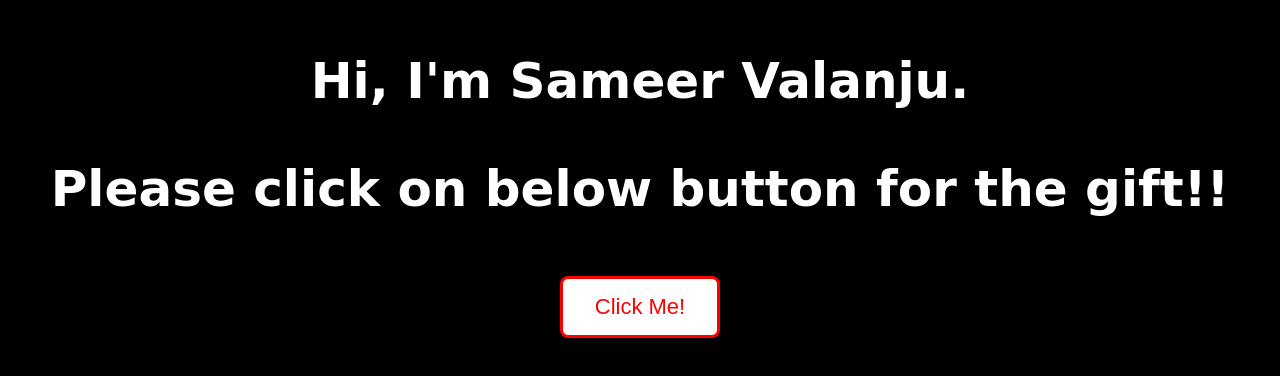
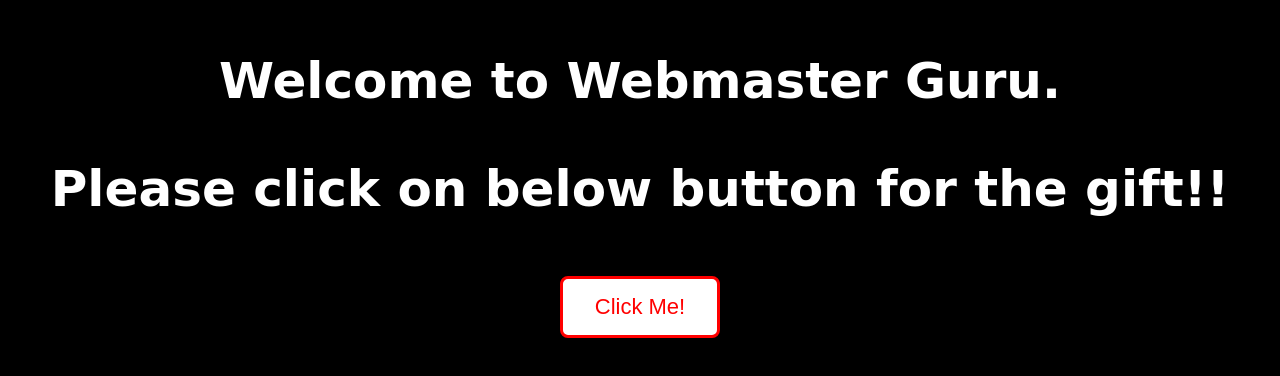
Before and after one commit to SValanju/Happy_Holi, a plain HTML site: page index.html in a window 1280 px wide. Shown: the part 228-604 px from the top of the page. Drawn offline with Linux system fonts and the light colour scheme.

Commit message:
Update index.html

```diff
--- a/index.html
+++ b/index.html
@@ -7,7 +7,7 @@
 <body>
 	<section>
 		<h1>
-			<p>Hi, I'm Sameer Valanju.</p>
+			<p>Welcome to Webmaster Guru.</p>
 			<p>Please click on below button for the gift!!</p>
 		<input type="button" onclick="location.href='gift.html'"  value="Click Me!">
 		</h1>
```
